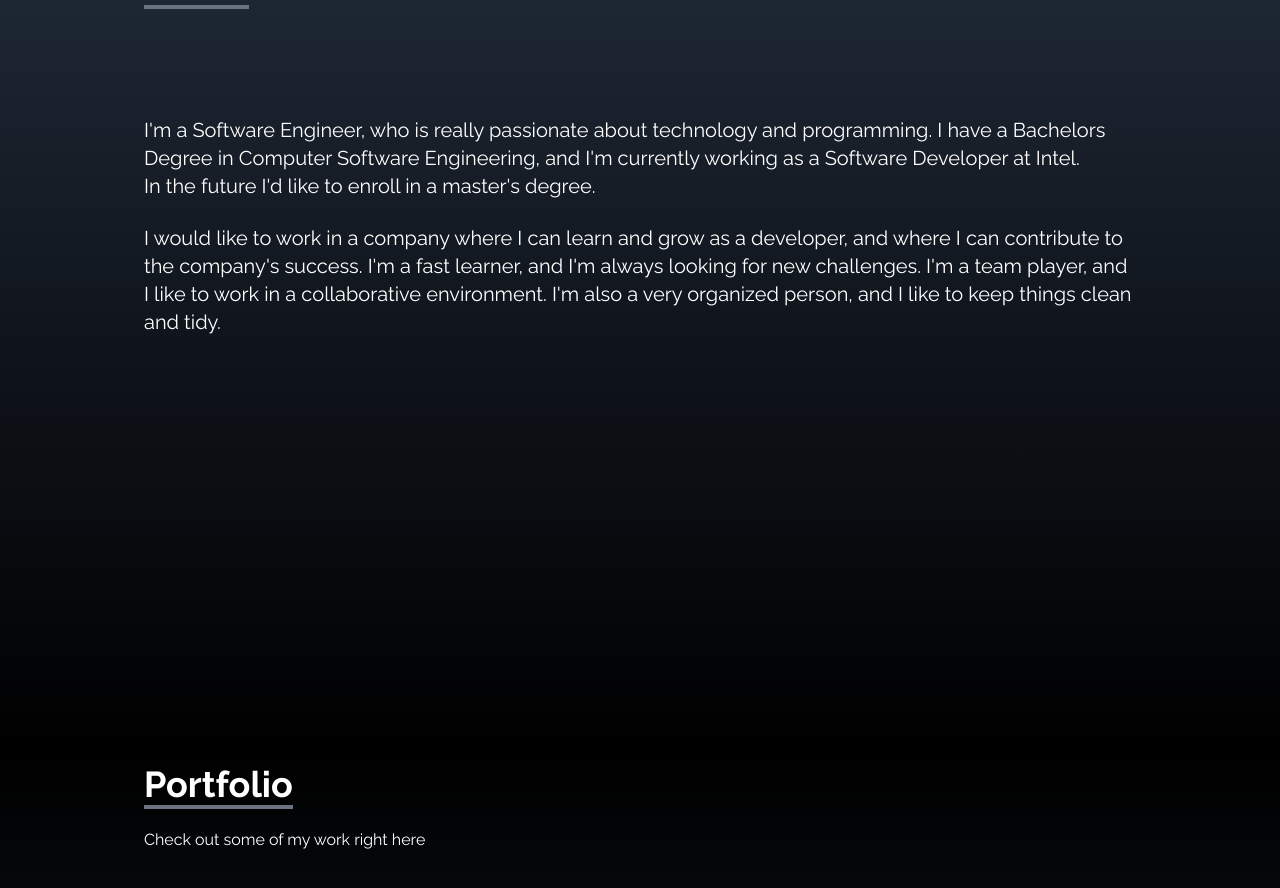
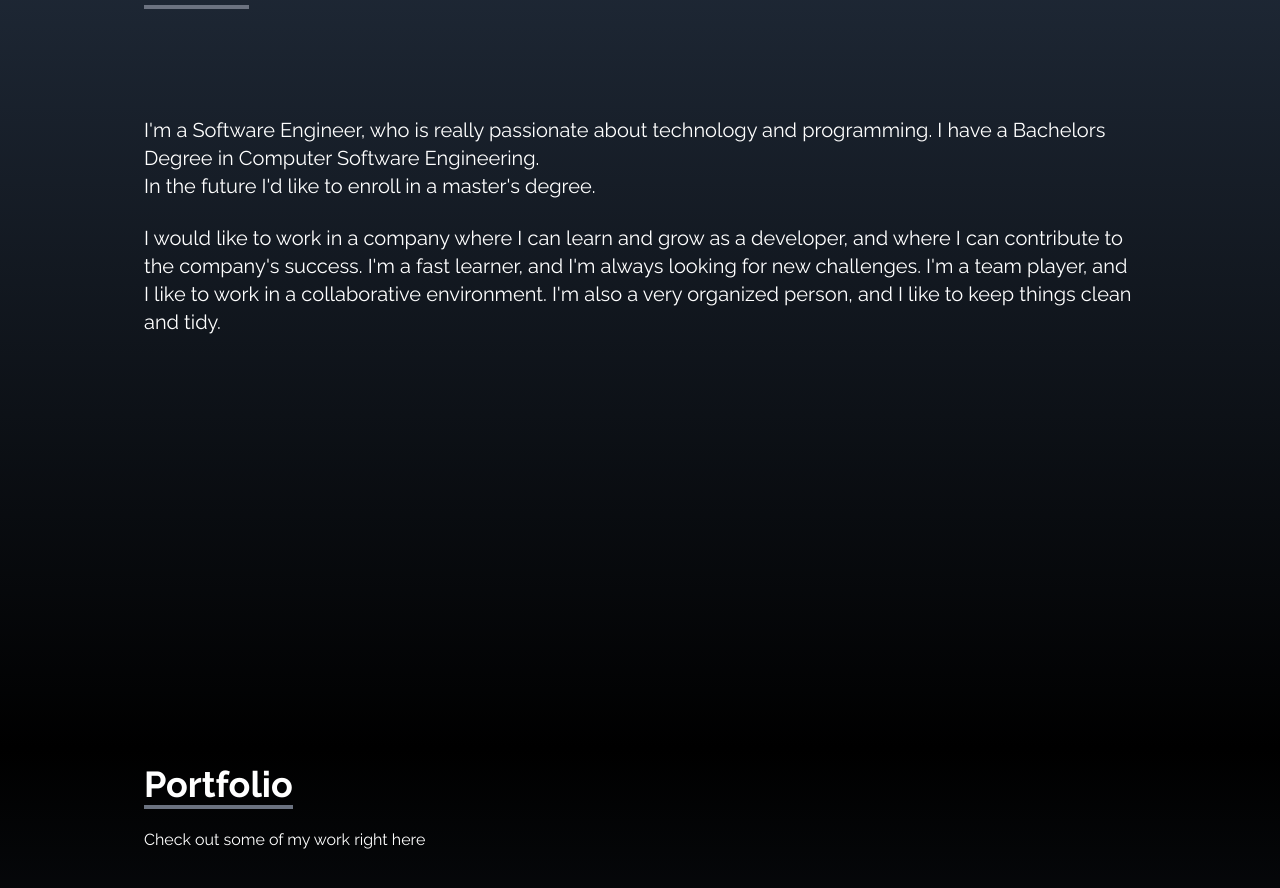
Before and after one commit to Rafael-Anguiano/Rafael-Anguiano, a React (Create React App) app: page / in a window 1280 px wide. Shown: the part 852-1740 px from the top of the page. Built offline with nearby package versions, Linux system fonts and the light colour scheme; no server answers; the HTML template or start-up script is replaced by a standard one.

Commit message:
Update About.jsx

```diff
--- a/src/components/About.jsx
+++ b/src/components/About.jsx
@@ -9,8 +9,7 @@ const About = () => {
             </div>
             <p className='text-xl mt-20'>
                 I'm a Software Engineer, who is really passionate about technology and programming.
-                I have a Bachelors Degree in Computer Software Engineering, and I'm currently working
-                as a Software Developer at Intel.
+                I have a Bachelors Degree in Computer Software Engineering.
             </p>
             <p className='text-xl'>
                 In the future I'd like to enroll in a master's degree.
```
